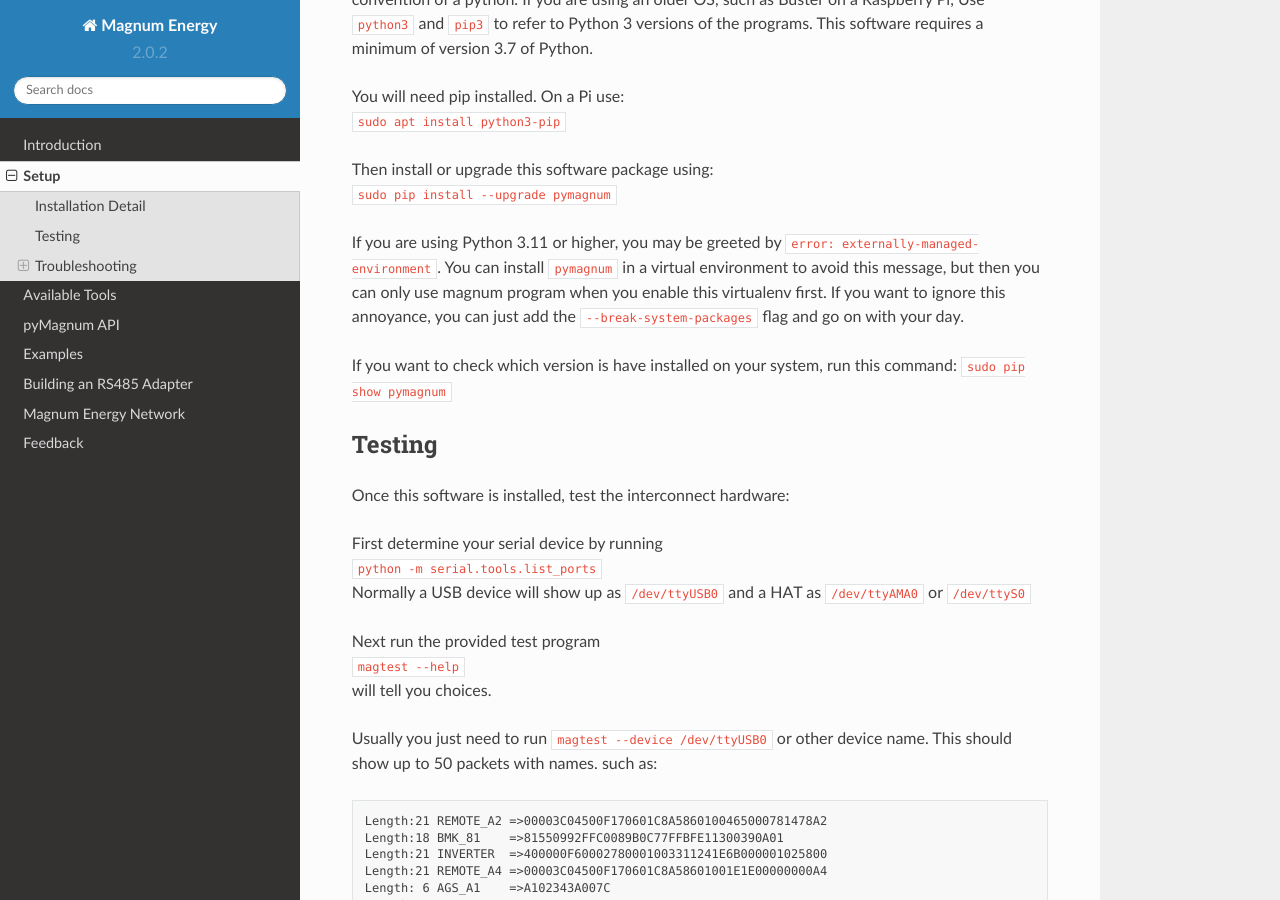
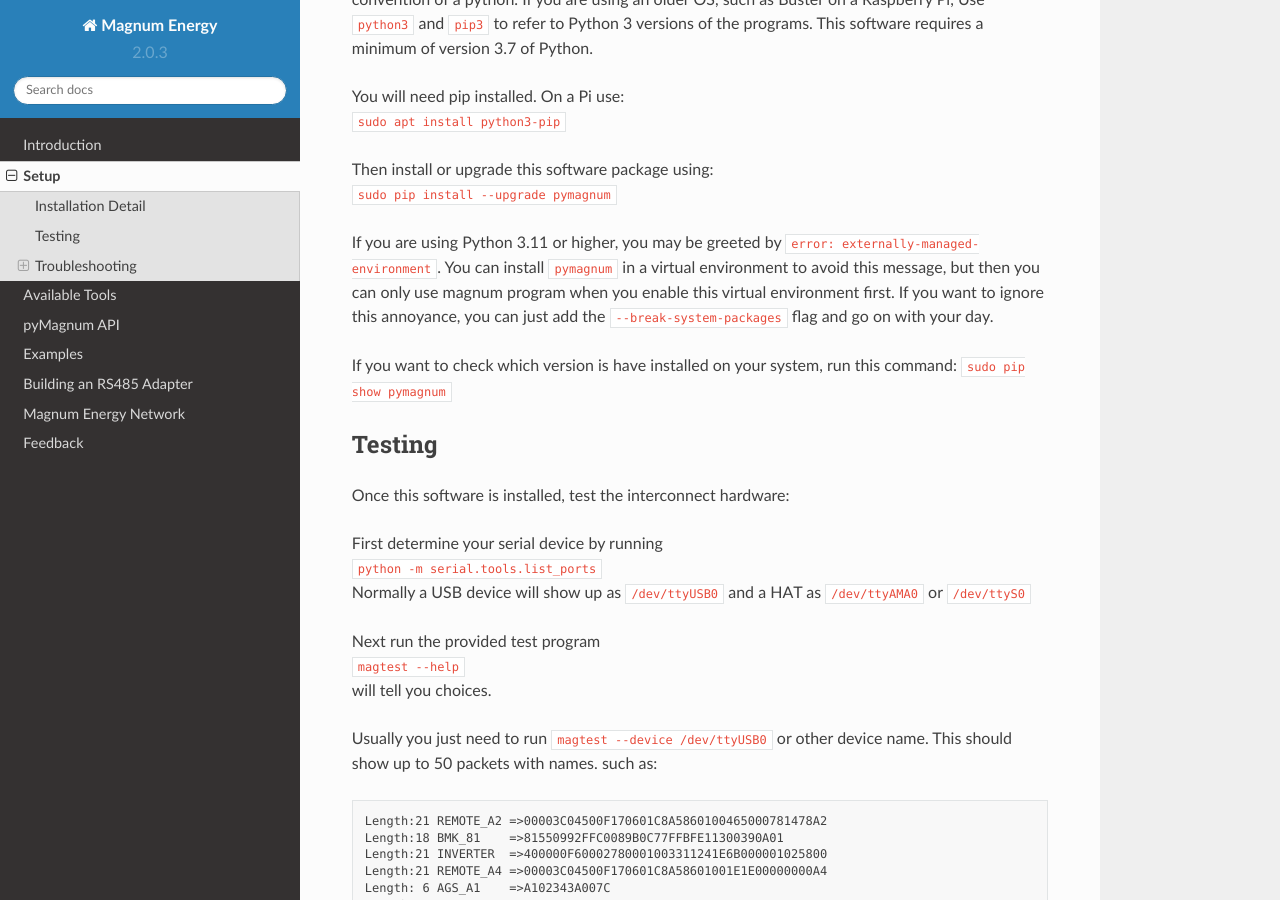
Before and after one commit to CharlesGodwin/pymagnum, a Sphinx documentation site: the page built from docs/installation.rst, in a window 1280 px wide and 900 px high, scrolled down 301 px. Built offline with Sphinx 7.4.7 and the Read the Docs theme 2.0.0, drawn with Linux system fonts in a browser that asks for light colours.

Commit message:
Ready for release

```diff
--- a/docs/conf.py
+++ b/docs/conf.py
@@ -10,8 +10,6 @@
 # add these directories to sys.path here. If the directory is relative to the
 # documentation root, use os.path.abspath to make it absolute, like shown here.
 #
-import os
-import sys
 from datetime import date
 # sys.path.insert(0, os.path.abspath('../magnum'))
 # sys.path.insert(0, os.path.abspath('../'))
@@ -21,21 +19,19 @@ from datetime import date
 # -- Project information -----------------------------------------------------
 # BUILDINFO
 project = 'Magnum Energy'
-year = date.today().year
-copyright = f"2018-{year}, Charles Godwin magnum@godwin.ca"
+copyright = f"2018-{date.today().year}, Charles Godwin magnum@godwin.ca"
 author = 'Charles Godwin'
 
 # The full version, including alpha/beta/rc tags
 release = '2.0'
-version = '2.0.2'
+version = '2.0.3'
 
 # -- General configuration ---------------------------------------------------
 
 # Add any Sphinx extension module names here, as strings. They can be
 # extensions coming with Sphinx (named 'sphinx.ext.*') or your custom
 # ones.
-extensions = [
-]
+extensions = []
 
 # Add any paths that contain templates here, relative to this directory.
 templates_path = ['_templates']
--- a/docs/installation.rst
+++ b/docs/installation.rst
@@ -20,7 +20,7 @@ version 3.7 of Python.
 | ``sudo pip install --upgrade pymagnum``
 
 If you are using Python 3.11 or higher, you may be greeted by ``error: externally-managed-environment``.
-You can install ``pymagnum`` in a virtual environment to avoid this message, but then you can only use magnum program when you enable this virtualenv first.
+You can install ``pymagnum`` in a virtual environment to avoid this message, but then you can only use magnum program when you enable this virtual environment first.
 If you want to ignore this annoyance, you can just add the ``--break-system-packages`` flag and go on with your day.
 
 If you want to check which version is have installed on your system, run this command:
```
Also changed, not shown: 1 other file.
